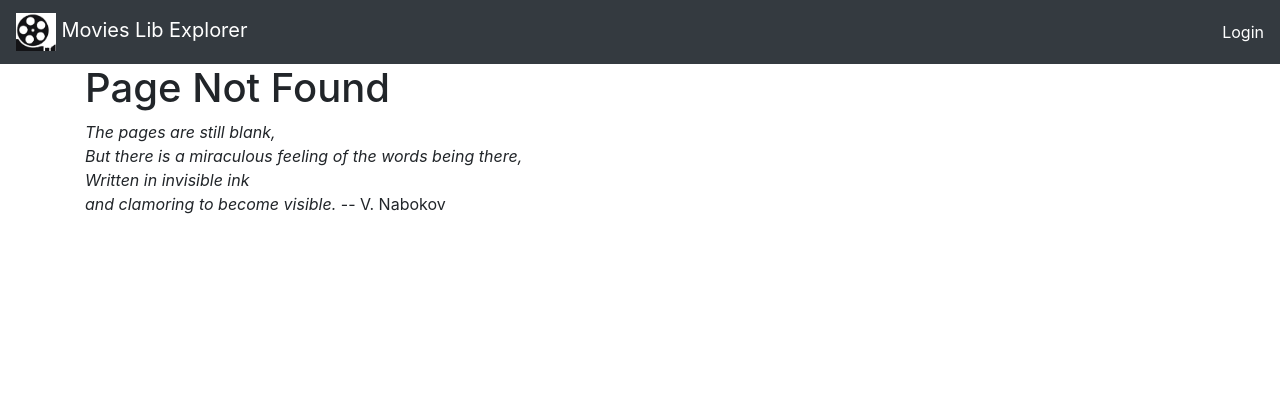
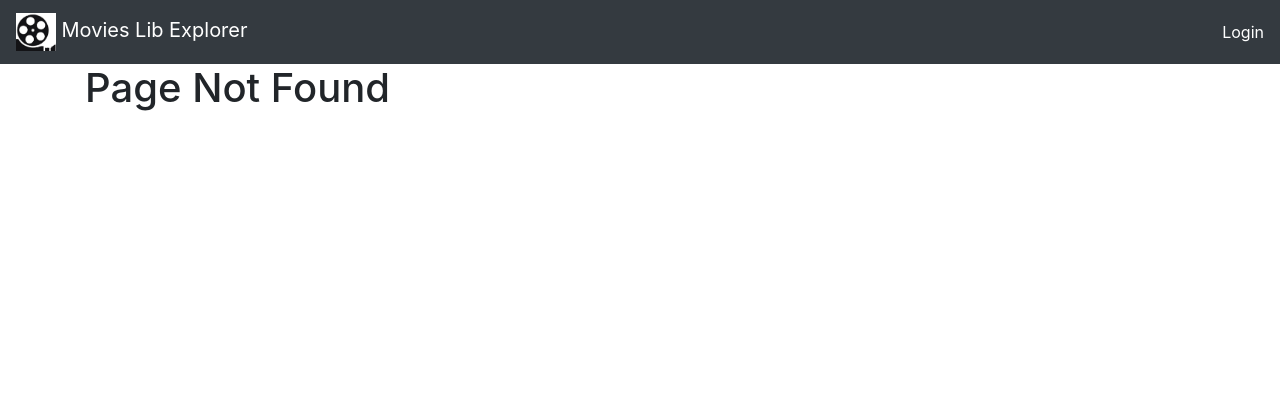
Before and after one commit to japinol7/movies_lib_explorer, a Django app: template templates/404.html in a window 1280 px wide. Shown: the top 420 px of the page. Run offline with Django 4.2, Linux system fonts and the light colour scheme; the template is opened without the code that fills it, so the values that code supplies are empty.

Commit message:
Initial commit.

```diff
--- a/templates/404.html
+++ b/templates/404.html
@@ -5,14 +5,4 @@
 {% block content %}
     <h1>Page Not Found</h1>
 
-    <p>
-        <i>
-            The pages are still blank, <br>
-            But there is a miraculous feeling of the words being there, <br>
-            Written in invisible ink <br>
-            and clamoring to become visible.
-        </i>
-
-        -- V. Nabokov
-    </p>
 {% endblock content %}
```
